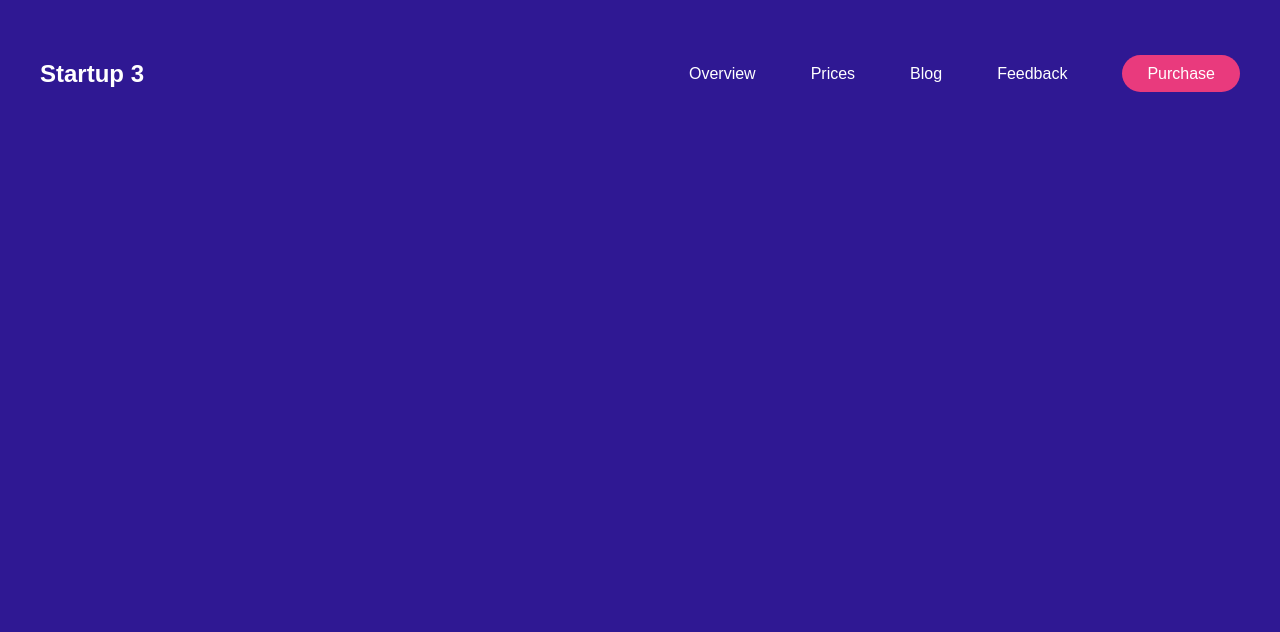
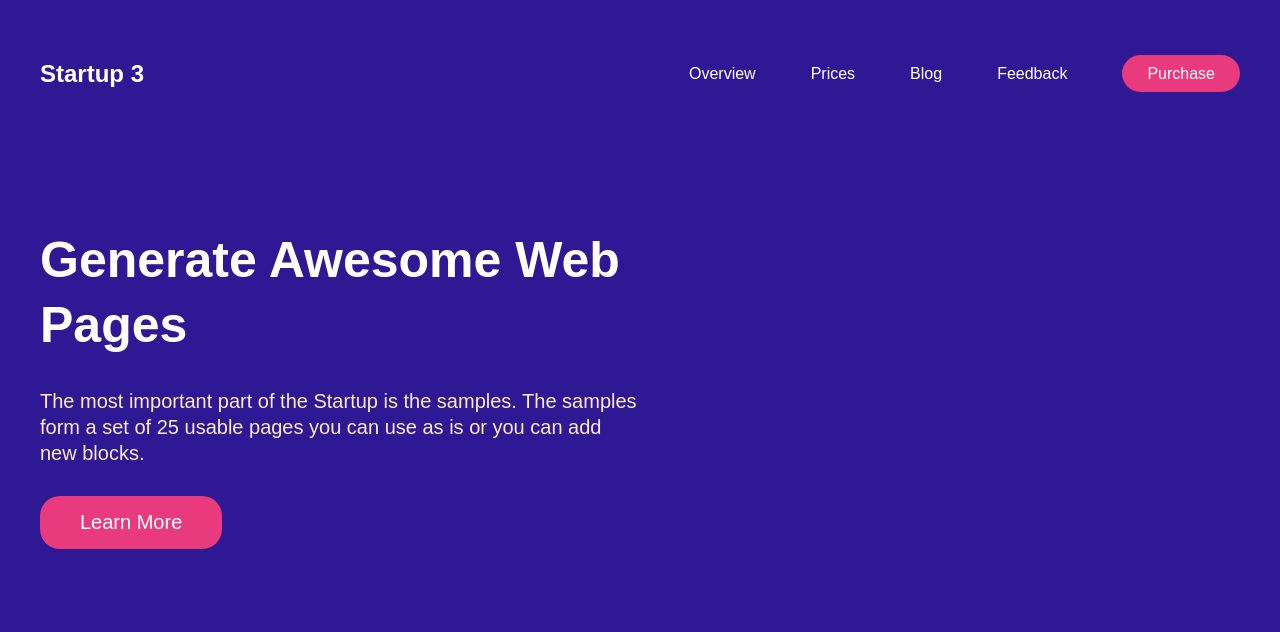
Before and after one commit to aysenuraygun345-sudo/cold-flames, a plain HTML site: page index.html in a window 1280 px wide. Drawn offline with Linux system fonts and the light colour scheme.

Commit message:
[CO-2] - html structure completed for main text section

```diff
--- a/index.html
+++ b/index.html
@@ -23,5 +23,16 @@
     </nav>
     </div>
     </header>
+    <section class="main-section">
+        <div class="container">
+
+            <div class="main-text">
+                <h1>Generate Awesome Web Pages</h1>
+                <p>The most important part of the Startup is the samples. The samples form a set of 25 usable pages you can use as is or you can add new blocks.</p>
+                <a href="#" class="learn-more-button">Learn More</a>
+            </div>
+        </div>
+
+    </section>
 </body>
 </html>
--- a/style.css
+++ b/style.css
@@ -51,3 +51,44 @@ padding:60px 0;
     padding: 10px 25px;
     border-radius: 20px;
 }
+.main-section{
+    padding:80px 0;
+    color:white;
+}
+.main-text{
+    display:flex;
+    flex-direction: column;
+    gap:30px;
+    max-width: 50%;
+    align-items: flex-start;
+}
+.main-text h1{
+    font-size: 50px;
+    line-height: 1.3;
+}
+.main-text p{
+    font-size: 20px;
+    line-height: 1.3;
+    color: antiquewhite;
+
+}
+.learn-more-button{
+    background-color:#E93A7D ;
+    color: white;
+    text-decoration: none;
+    padding: 15px 40px;
+    border-radius: 20px;
+    font-size: 20px;
+    font-weight: 400;
+}
+@media (max-width:700px){
+    .main-text h1{
+        font-size:30px;
+    }
+    .main-text p{
+        font-size: 15px;
+    }
+    .main-text{
+        max-width: 100%;
+    }
+}
```
